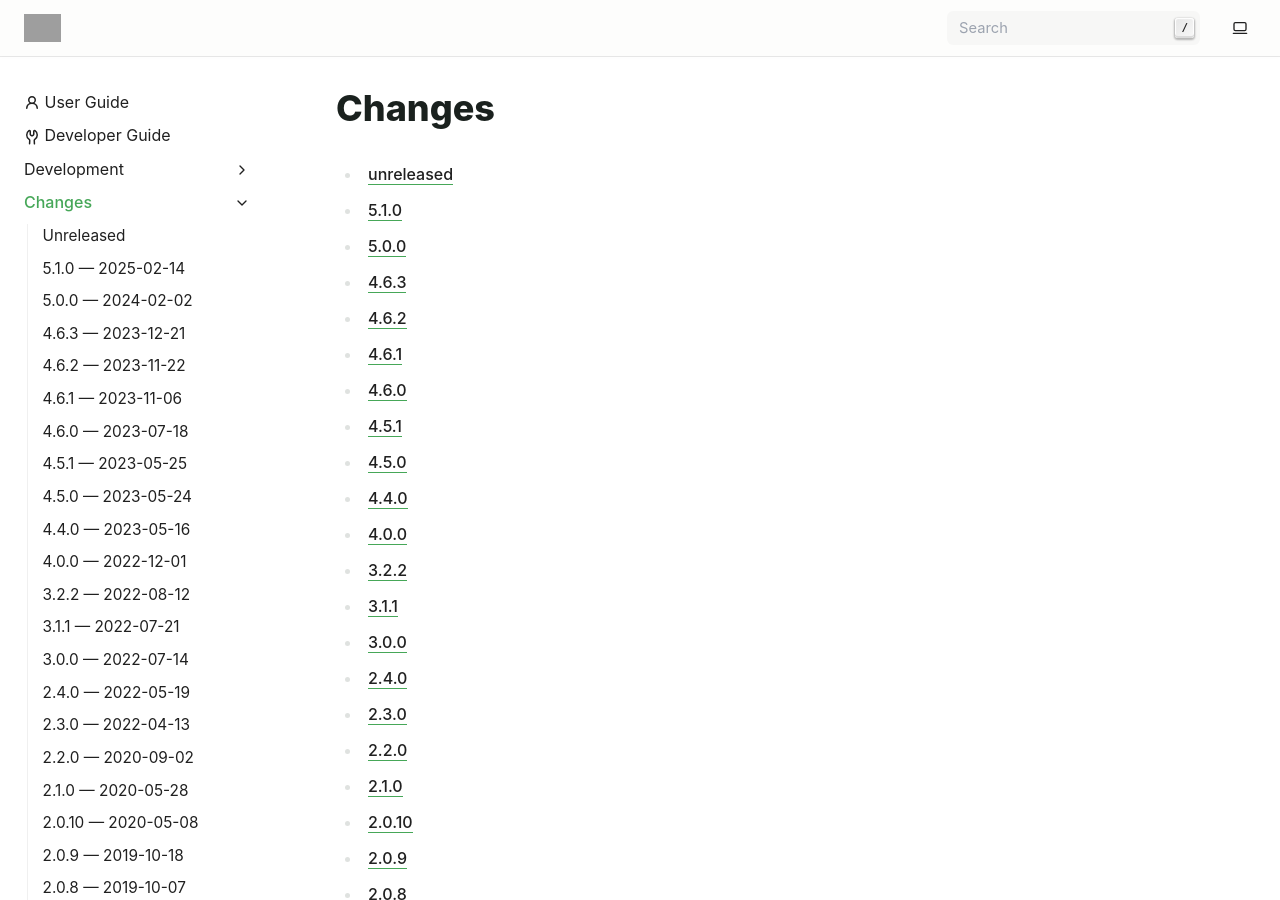
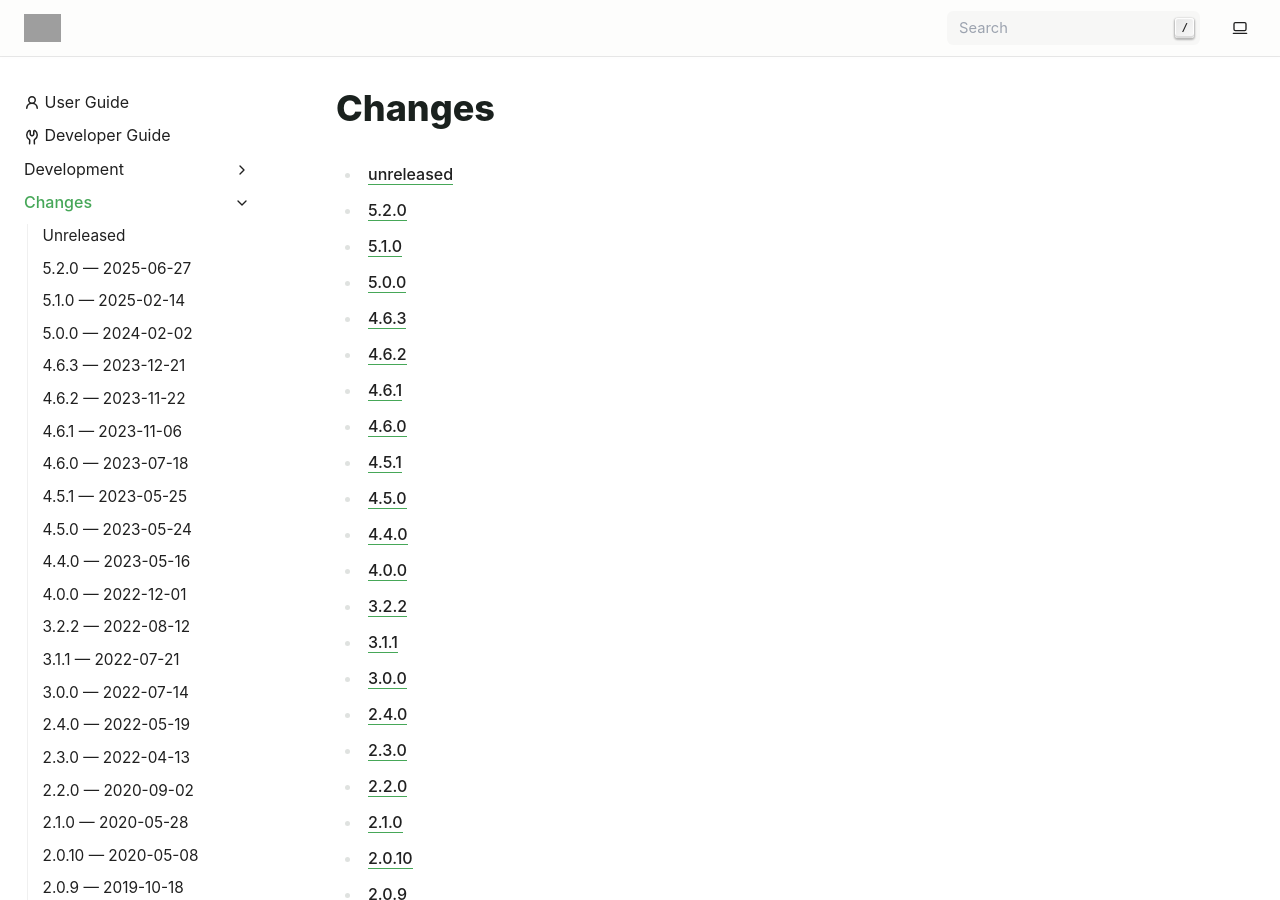
Before and after one commit to exasol/sqlalchemy-exasol, a Sphinx documentation site: the page built from doc/changes/changelog.md, in a window 1280 px wide and 900 px high. Built offline with Sphinx 7.4.7, drawn with Linux system fonts in a browser that asks for light colours; pages that are not in the unit, such as notebooks, are missing from menus; grey boxes are pictures that could not be loaded.

Commit message:
Updated the changelog

```diff
--- a/doc/changes/changelog.md
+++ b/doc/changes/changelog.md
@@ -1,6 +1,7 @@
 # Changes
 
 * [unreleased](unreleased.md)
+* [5.2.0](changes_5.2.0.md)
 * [5.1.0](changes_5.1.0.md)
 * [5.0.0](changes_5.0.0.md)
 * [4.6.3](changes_4.6.3.md)
@@ -63,6 +64,7 @@
 hidden:
 ---
 unreleased
+changes_5.2.0
 changes_5.1.0
 changes_5.0.0
 changes_4.6.3
--- a/sqlalchemy_exasol/version.py
+++ b/sqlalchemy_exasol/version.py
@@ -5,7 +5,7 @@
 # Do not edit this file manually!
 # If you need to change the version, do so in the pyproject.toml, e.g. by using `poetry version X.Y.Z`.
 MAJOR = 5
-MINOR = 1
+MINOR = 2
 PATCH = 0
 VERSION = f"{MAJOR}.{MINOR}.{PATCH}"
 __version__ = VERSION
```
Also changed, not shown: doc/changes/changes_5.2.0.md (added, +10 -0 lines), doc/changes/unreleased.md (+0 -8 lines).
